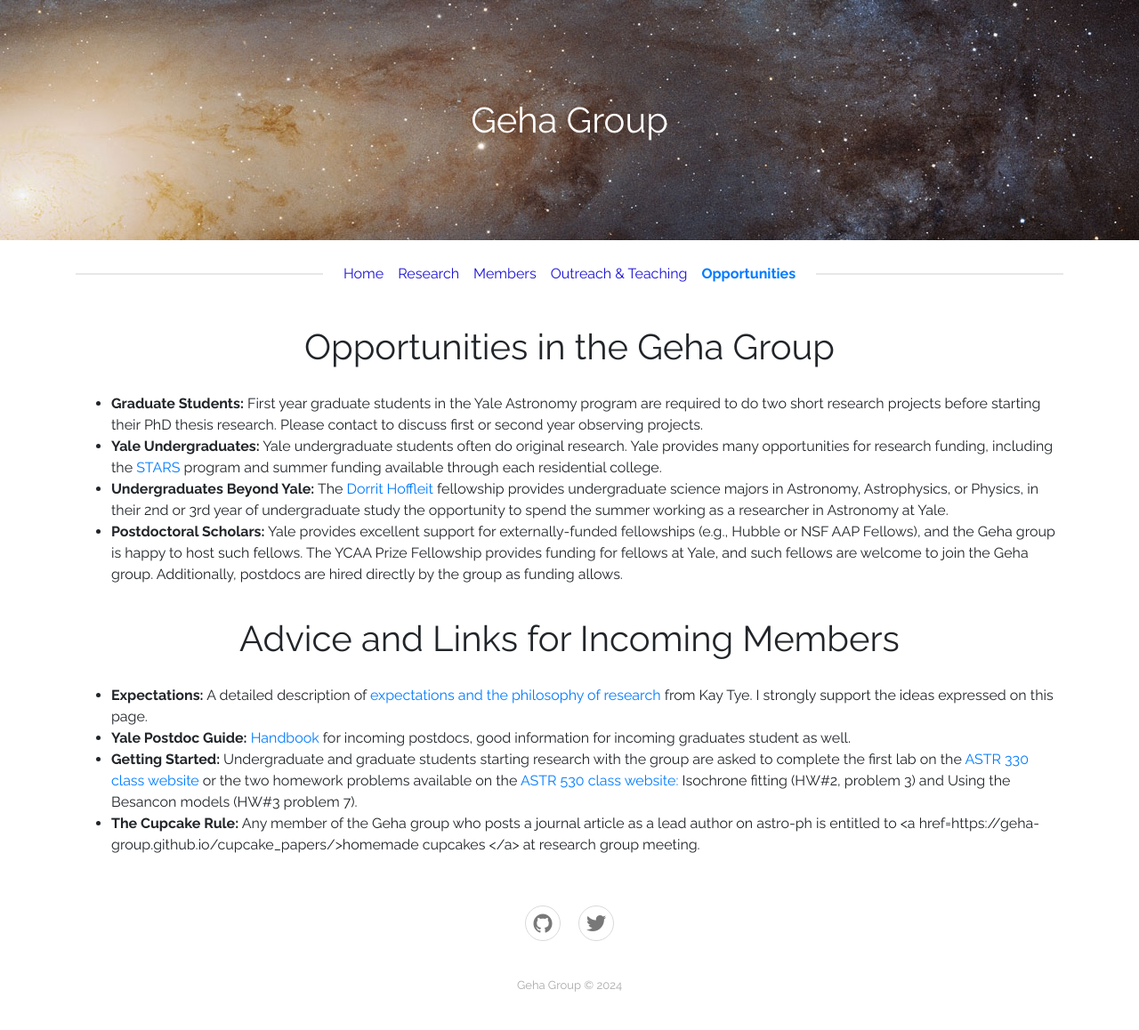
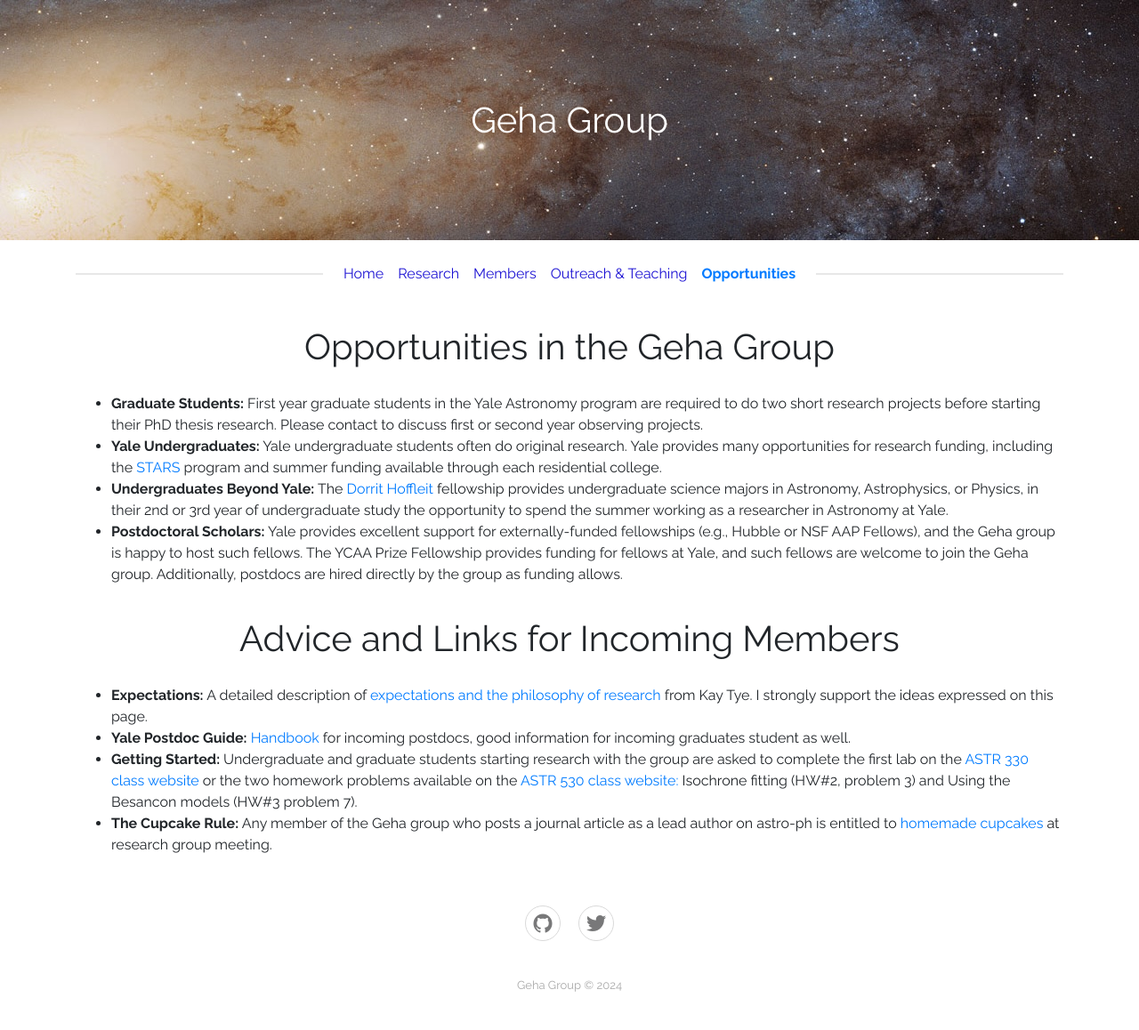
Before and after one commit to geha-group/geha-group.github.io, a Jekyll site: the page built from opportunities.md, in a window 1280 px wide. Shown: the whole page at 89% size. Built offline with Jekyll 4.4.1, drawn with Linux system fonts in a browser that asks for light colours.

Commit message:
Update opportunities.md

```diff
--- a/opportunities.md
+++ b/opportunities.md
@@ -18,4 +18,4 @@ layout: default
 - <b>Expectations:</b> A detailed description of <a href="https://tyelab.org/philosophy">expectations and the philosophy of research</a> from Kay Tye. I strongly support the ideas expressed on this page.
 - <b>Yale Postdoc Guide:</b> <a href="https://postdocs.yale.edu/postdocs/postdoctoral-affairs-handbook">Handbook</a> for incoming postdocs, good information for incoming graduates student as well.
 - <b>Getting Started: </b> Undergraduate and graduate students starting research with the group are asked to complete the first lab on the <a href="https://astro-330.github.io/intro.html">ASTR 330 class website </a>or the two homework problems available on the <a href="http://www.astro.yale.edu/mgeha/galaxies/problemsets.html">ASTR 530 class website:</a> Isochrone fitting (HW#2, problem 3) and Using the Besancon models (HW#3 problem 7).
-- <b>The Cupcake Rule:</b> Any member of the Geha group who posts a journal article as a lead author on astro-ph is entitled to <a href=https://geha-group.github.io/cupcake_papers/>homemade cupcakes </a> at research group meeting.
+- <b>The Cupcake Rule:</b> Any member of the Geha group who posts a journal article as a lead author on astro-ph is entitled to <a href="https://geha-group.github.io/cupcake_papers/">homemade cupcakes </a> at research group meeting.
```
